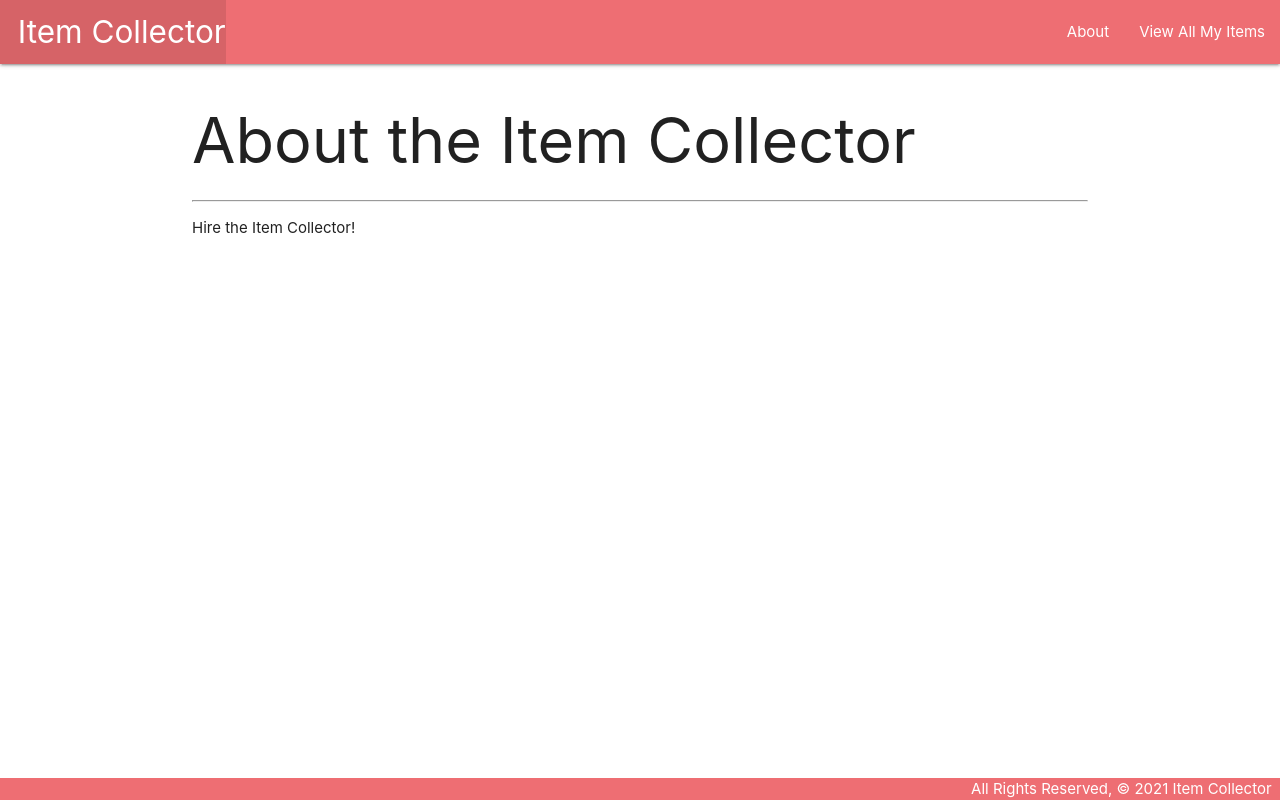
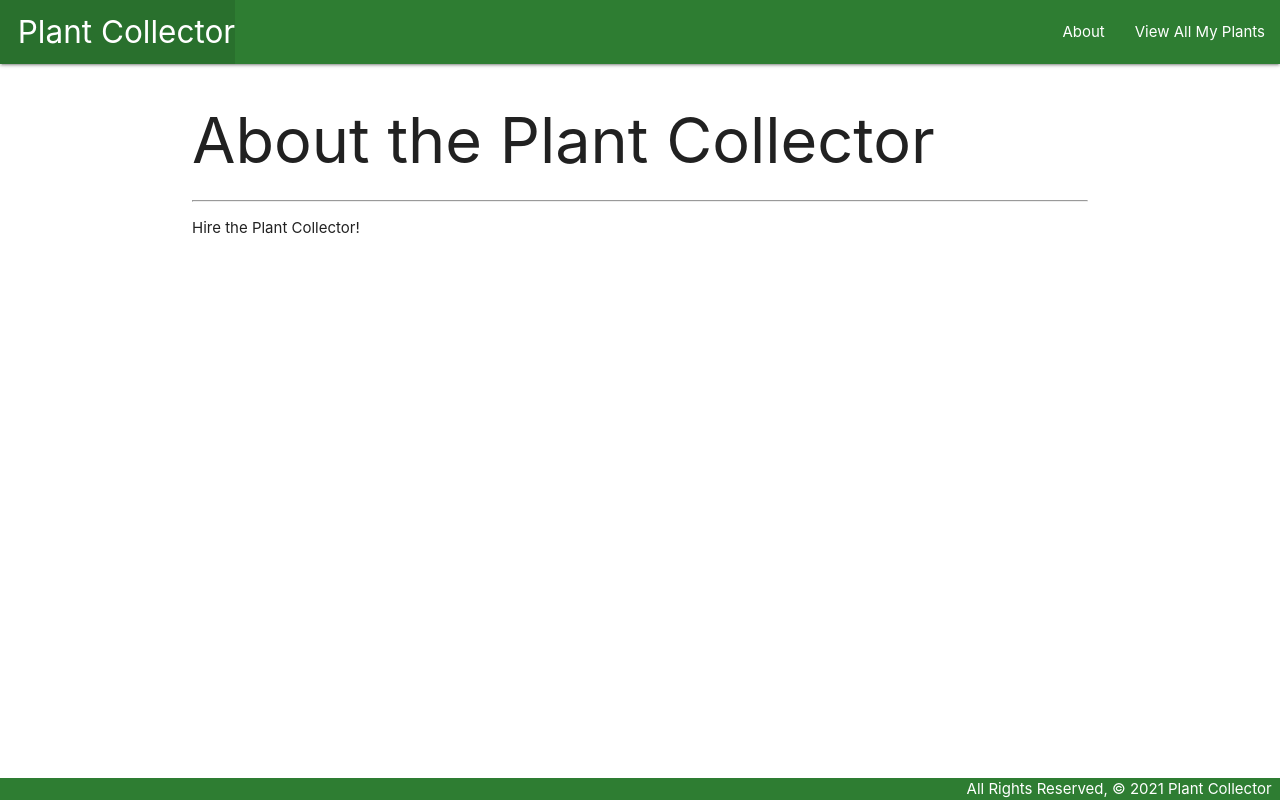
Before and after one commit to rohitgj169/item_collector, a Django app: page /about/ in a window 1280 px wide. Run offline with Django 3.2, Linux system fonts and the light colour scheme.

Commit message:
plant model

```diff
--- a/itemcollector/itemcollector/settings.py
+++ b/itemcollector/itemcollector/settings.py
@@ -77,7 +77,7 @@ WSGI_APPLICATION = 'itemcollector.wsgi.application'
 DATABASES = {
     'default': {
         'ENGINE': 'django.db.backends.postgresql',
-        'NAME': 'itemcollector',
+        'NAME': 'plantcollector',
         'USER': 'postgres',
     }
 }
@@ -107,7 +107,7 @@ AUTH_PASSWORD_VALIDATORS = [
 
 LANGUAGE_CODE = 'en-us'
 
-TIME_ZONE = 'UTC'
+TIME_ZONE = 'EST'
 
 USE_I18N = True
 
--- a/itemcollector/main_app/admin.py
+++ b/itemcollector/main_app/admin.py
@@ -1,6 +1,6 @@
 from django.contrib import admin
-from .models import Item
+from .models import Plant
 
 # Register your models here.
 
-admin.site.register(Item)
+admin.site.register(Plant)
--- a/itemcollector/main_app/templates/about.html
+++ b/itemcollector/main_app/templates/about.html
@@ -1,8 +1,8 @@
 {% extends 'base.html' %}
 {% block content %}
 
-<h1>About the Item Collector</h1>
+<h1>About the Plant Collector</h1>
 <hr />
-<p>Hire the Item Collector!</p>
+<p>Hire the Plant Collector!</p>
 
 {% endblock %}
--- a/itemcollector/main_app/templates/base.html
+++ b/itemcollector/main_app/templates/base.html
@@ -6,20 +6,20 @@
   <meta charset="UTF-8">
   <meta name="viewport" content="width=device-width, initial-scale=1.0">
   <meta http-equiv="X-UA-Compatible" content="ie=edge">
-  <title>Item Collector</title>
+  <title>Plant Collector</title>
   <link rel="stylesheet" href="https://cdnjs.cloudflare.com/ajax/libs/materialize/1.0.0/css/materialize.min.css">
   <link rel="stylesheet" type="text/css" href="{% static 'css/style.css' %}">
 </head>
 <body>
   <header class="navbar-fixed">
     <nav>
-      <div class="nav-wrapper">
+      <div class="nav-wrapper green darken-3">
         <ul>
-          <li><a href="{% url 'home' %}" class="left brand-logo">&nbsp;&nbsp;Item Collector</a></li>
+          <li><a href="{% url 'home' %}" class="left brand-logo">&nbsp;&nbsp;Plant Collector</a></li>
         </ul>
         <ul class="right">
           <li><a href="{% url 'about' %}">About</a></li>
-          <li><a href="{% url 'index' %}">View All My Items</a></li>
+          <li><a href="{% url 'index' %}">View All My Plants</a></li>
         </ul>
       </div>
     </nav>
@@ -28,8 +28,8 @@
     {% block content %}
     {% endblock %}
   </main>
-  <footer class="page-footer">
-    <div class="right">All Rights Reserved, &copy; 2021 Item Collector &nbsp;</div>
+  <footer class="page-footer green darken-3">
+    <div class="right">All Rights Reserved, &copy; 2021 Plant Collector &nbsp;</div>
   </footer>
 </body>
 </html>
--- a/itemcollector/main_app/urls.py
+++ b/itemcollector/main_app/urls.py
@@ -4,6 +4,6 @@ from . import views
 urlpatterns = [
     path('', views.home, name = 'home'),
     path('about/', views.about, name = 'about'),
-    path('items/', views.items_index, name = 'index'),
-    path('items/<int:item_id>/', views.items_detail, name = 'detail'),
+    path('plants/', views.plants_index, name = 'index'),
+    path('plants/<int:plant_id>/', views.plants_detail, name = 'detail'),
 ]
--- a/itemcollector/main_app/views.py
+++ b/itemcollector/main_app/views.py
@@ -1,5 +1,6 @@
 from django.shortcuts import render
-from .models import Item
+from .models import Plant
+from datetime import date
 
 # Create your views here.
 def home(request):
@@ -8,10 +9,14 @@ def home(request):
 def about(request):
     return render(request, 'about.html')
 
-def items_index(request):
-    items = Item.objects.order_by('id')
-    return render(request, 'items/index.html', { 'items': items })
+def plants_index(request):
+    plants = Plant.objects.order_by('id')
+    current_date = date.today()
+    for plant in plants:
+        days_since = current_date - plant.date_watered
+        plant.days = days_since.days
+    return render(request, 'plants/index.html', { 'plants': plants})
 
-def items_detail(request, item_id):
-    item = Item.objects.get(id=item_id)
-    return render(request, 'items/detail.html', { 'item': item })
+def plants_detail(request, plant_id):
+    plant = Plant.objects.get(id=plant_id)
+    return render(request, 'plants/detail.html', { 'plant': plant })
```
Also changed, not shown: itemcollector/main_app/models.py (+8 -3 lines), itemcollector/main_app/templates/items/detail.html (deleted, +0 -15 lines), itemcollector/main_app/templates/items/index.html (deleted, +0 -28 lines), itemcollector/main_app/templates/plants/detail.html (added, +19 -0 lines), itemcollector/main_app/templates/plants/index.html (added, +24 -0 lines), itemcollector/main_app/migrations/0002_auto_20210517_1358.py (added), itemcollector/main_app/migrations/0003_plant_date_watered.py (added), itemcollector/main_app/migrations/0004_alter_plant_date_watered.py (added), itemcollector/main_app/migrations/0005_alter_plant_date_watered.py (added), itemcollector/main_app/migrations/0006_alter_plant_date_watered.py (added), itemcollector/main_app/migrations/0007_alter_plant_date_watered.py (added), itemcollector/main_app/migrations/0008_alter_plant_date_watered.py (added), itemcollector/main_app/migrations/0009_plant_water_interval.py (added).
